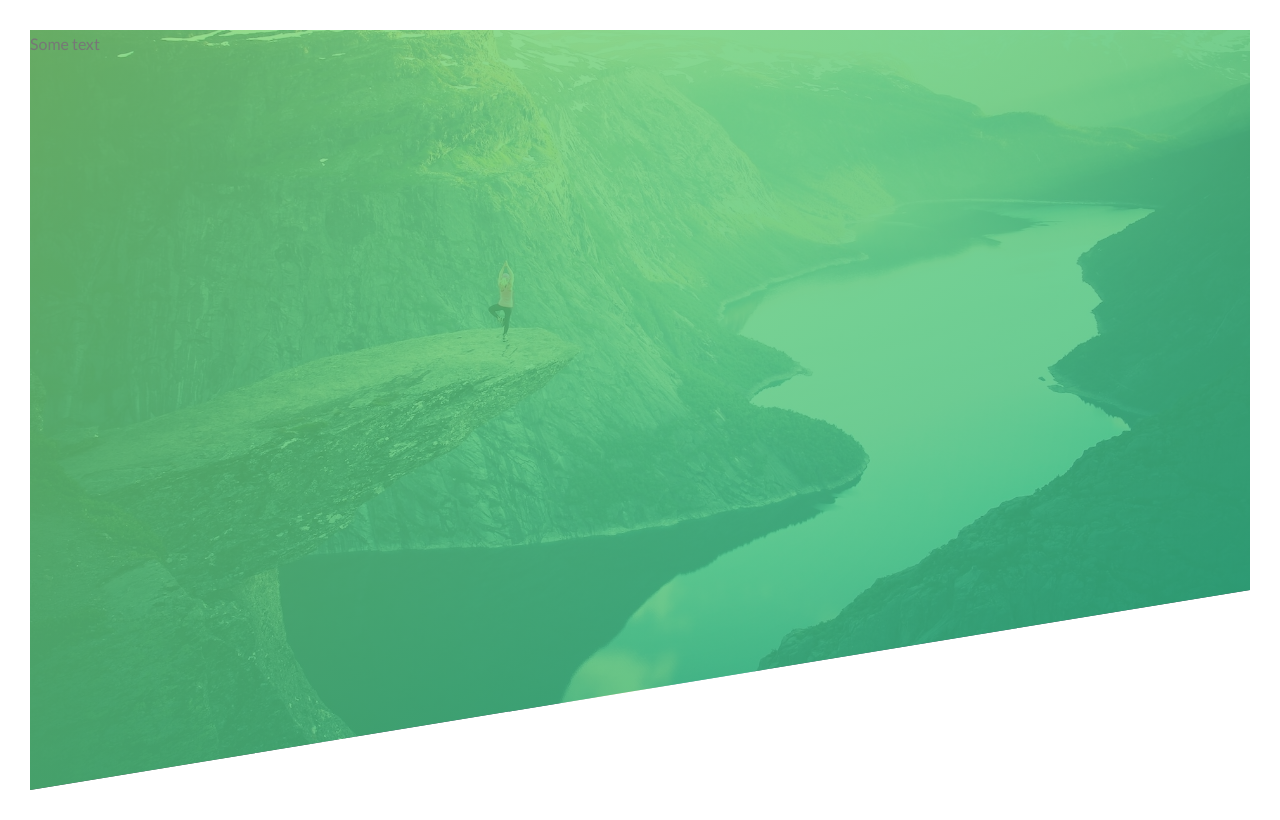
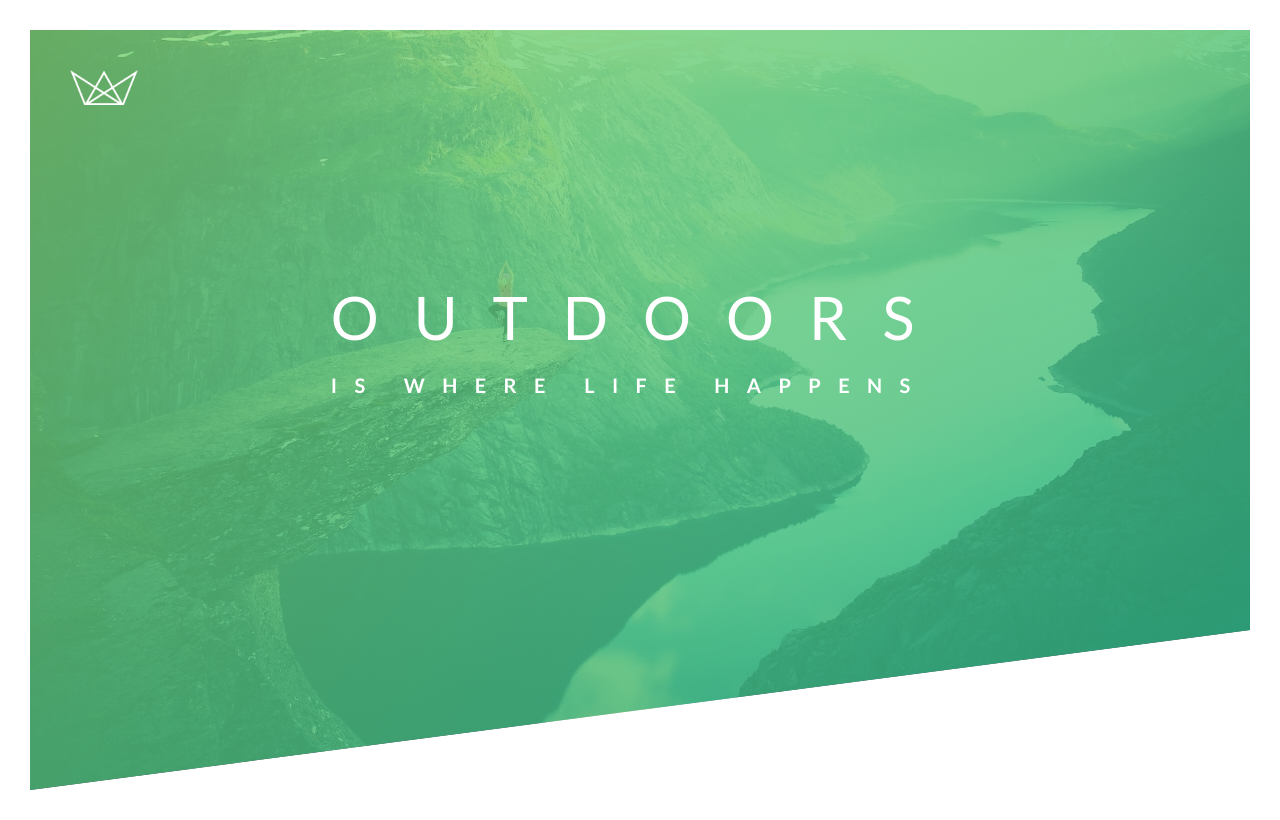
Before and after one commit to Carlock1609/Advanced_CSS_SASS, a plain HTML site: page Section_2-Natours_Project/index.html in a window 1280 px wide. Drawn offline with Linux system fonts and the light colour scheme.

Commit message:
Position abs, Translate centering

```diff
--- a/Section_2-Natours_Project/css/style.css
+++ b/Section_2-Natours_Project/css/style.css
@@ -23,6 +23,7 @@ body {
 }
 
 .header {
+    position: relative;
     height: 95vh;
     /* Apparently yo can set params, the first one is over the second */
     /* to right lets linear-grad know what direction the colors are shown */
@@ -35,5 +36,41 @@ body {
     /* Fixes image to the top, top never changes when movin screen, only sides crop */
     background-position: top;
     /* This is how you can form your image, setting (x y) on each corner */
-    clip-path: polygon(0 0, 100% 0, 100% 70vh, 0 100%);
+    clip-path: polygon(0 0, 100% 0, 100% 75vh, 0 100%);
 }
+
+.logo-box {
+    position: absolute;
+    top: 40px;
+    left: 40px;
+}
+.logo {
+    height: 35px;
+}
+
+.text-box {
+    position: absolute;
+    /* in relation to the parent element */
+    top: 40%;
+    left: 50%;
+    /* THIS IS HOW TO MAKEE IT RESPONSIVE */
+    /* in relation to element itself  */
+    transform: translate(-50%, -50%);
+}
+.heading-primary {
+    color: #fff;
+    text-transform: uppercase;
+}
+.heading-primary-main {
+    display: block;
+    font-size: 60px;
+    font-weight: 400;
+    letter-spacing: 35px;
+}
+
+.heading-primary-sub {
+    display: block;
+    font-size: 20px;
+    font-weight: 700;
+    letter-spacing: 17.4px;
+}
--- a/Section_2-Natours_Project/index.html
+++ b/Section_2-Natours_Project/index.html
@@ -14,7 +14,16 @@
     </head>
     <body>
         <header class="header">
-             Some text
+            <div class="logo-box">
+                <img src="img/logo-white.png" class="logo" alt="Company Logo">
+            </div>
+            <div class="text-box">
+                <h1 class="heading-primary">
+                    <span class="heading-primary-main">Outdoors</span>
+                    <span class="heading-primary-sub">is where life happens</span>
+                </h1>
+            </div>
+
         </header>
 
     </body>
```
